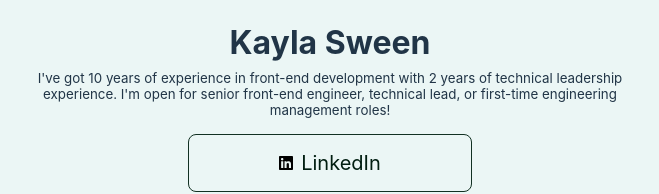
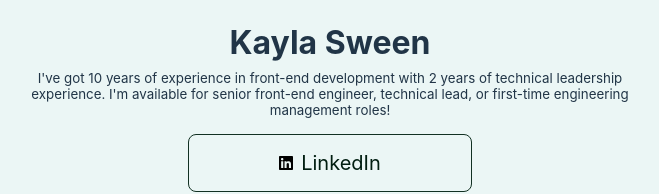
Before and after one commit to kaylasween/KaylaSweenWebsite, a SvelteKit app: page /links in a window 1280 px wide. Shown: the part 241-435 px from the top of the page, without its empty margins (310-969 px from the left). Built offline with nearby package versions, Linux system fonts and the light colour scheme.

Commit message:
updating wording.

```diff
--- a/src/routes/(landing)/links/+page.svelte
+++ b/src/routes/(landing)/links/+page.svelte
@@ -10,7 +10,7 @@
 <h1>Kayla Sween</h1>
 <small
   >I've got 10 years of experience in front-end development with 2 years of
-  technical leadership experience. I'm open for senior front-end engineer,
+  technical leadership experience. I'm available for senior front-end engineer,
   technical lead, or first-time engineering management roles!</small
 >
 <ul>
```
